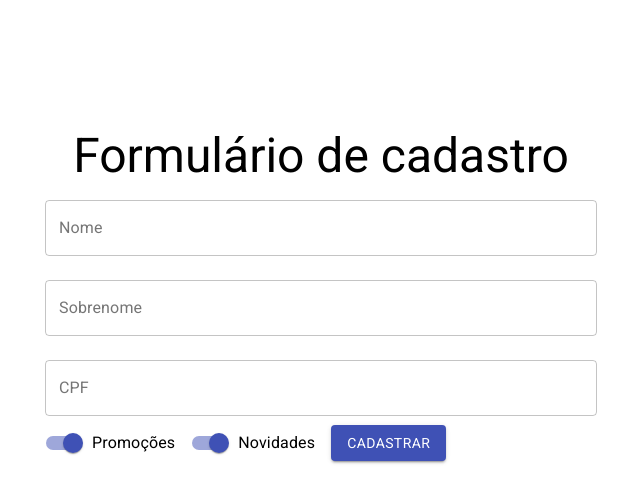
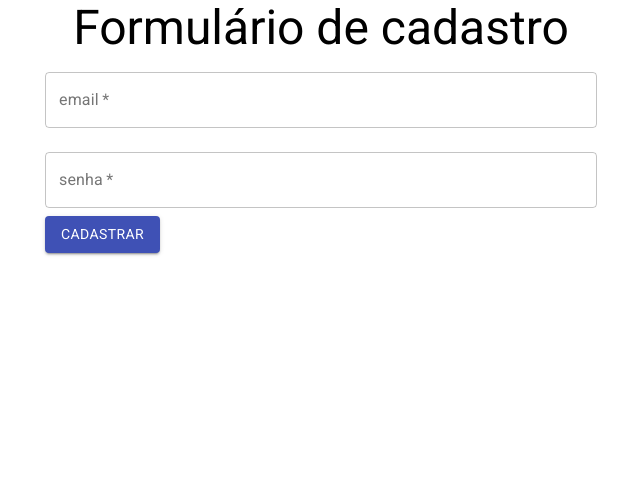
Before and after one commit to Vanessa-Motta/formulario-de-cadastro, a React (Create React App) app: page / in a window 1280 px wide. Shown: the top 502 px of the page, without its empty margins (319-959 px from the left). Built offline with nearby package versions, Linux system fonts and the light colour scheme.

Commit message:
separando-formularios

```diff
--- a/src/App.css
+++ b/src/App.css
@@ -28,11 +28,6 @@
   color: #61dafb;
 }
 
-.container {
-  margin-top: 10%;
-}
-
-
 @keyframes App-logo-spin {
   from {
     transform: rotate(0deg);
--- a/src/App.js
+++ b/src/App.js
@@ -7,7 +7,7 @@ import { Container, Typography } from "@material-ui/core"
 class App extends Component {
   render() {
     return (
-      <Container className="container" component="article" maxWidth="sm">
+      <Container component="article" maxWidth="sm">
         <Typography variant="h3" component="h1" align="center" >Formulário de cadastro</Typography>
         <FormularioCadastro aoEnviar={aoEnviarForm}  validarCPF={validarCPF} />
       </Container>
--- /dev/null
+++ b/src/components/FormularioCadastro/DadosDeEntrega.jsx
@@ -0,0 +1,15 @@
+import React from 'react';
+import { TextField, Button } from '@material-ui/core';
+
+export default function DadosDeEntrega() {
+	return (
+		<form>
+		<TextField  id="cep" label="cep" variant="outlined" margin='normal' type="number" />
+		<TextField  id="endereço" label="endereço" variant="outlined" margin='normal' type="text" fullWidth  />
+		<TextField  id="numero" label="numero" variant="outlined" margin='normal' type="number" fullWidth />
+		<TextField  id="cidade" label="cidade" variant="outlined" margin='normal' type="text" />
+		<TextField  id="estado" label="estado" variant="outlined" margin='normal' type="text" />
+		<Button type="submit" variant="contained" color="primary" fullWidth>Finalizar Cadastro</Button>
+		</form>
+	)
+}
--- /dev/null
+++ b/src/components/FormularioCadastro/DadosPessoais.jsx
@@ -0,0 +1,43 @@
+import React, { useState } from "react";
+import { TextField, Button, Switch, FormControlLabel } from "@material-ui/core";
+
+
+export default function DadosPessoais({aoEnviar, validarCPF}) {
+  const [name, setName] = useState("");
+  const [lastname, setLastName] = useState("");
+  const [cpf, setCpf] = useState("");
+  const [promotions, setPromotions] = useState("true");
+  const [news, setNews] = useState("false");
+  const [erros, setErros] = useState({ cpf:{valido: true, texto: "" }})
+
+  return (
+    <form onSubmit={(event) => { event.preventDefault(); aoEnviar({ cpf, name, lastname, news, promotions }); }}>
+      <TextField value={name} onChange={(event) => setName(event.target.value)} id="nome" label="Nome" variant="outlined" margin="normal" fullWidth />
+      <TextField value={lastname} onChange={(event) => setLastName(event.target.value)} id="sobrenome" label="Sobrenome" variant="outlined" margin="normal" fullWidth />
+      <TextField
+        value={cpf}
+        onChange={(event) => {
+          setCpf(event.target.value);
+        }}
+        onBlur={(event) => {
+          const ehValido = validarCPF(cpf);
+          setErros({ cpf: ehValido })
+        }}
+        error={!erros.cpf.valido}
+        helperText={erros.cpf.texto}
+        id="CPF"
+        label="CPF"
+        variant="outlined"
+        margin="normal"
+        fullWidth />
+      <FormControlLabel checked={promotions} label="Promoções" control={<Switch onChange={(event) => setPromotions(event.target.checked)} name="promocoes" color="primary" />} />
+      <FormControlLabel checked={news} label="Novidades" control={<Switch onChange={(event) => setNews(event.target.checked)} name="news" color="primary" />} />
+      <Button type="submit" variant="contained" color="primary">Cadastrar </Button>
+    </form>
+
+
+
+
+
+  );
+}
--- /dev/null
+++ b/src/components/FormularioCadastro/DadosUsuario.jsx
@@ -0,0 +1,18 @@
+import { TextField, Button } from '@material-ui/core';
+import React from 'react';
+
+export default function FormularioCadastro({aoEnviar}) {
+	return (
+		<form
+		onSubmit={(event) =>{
+			event.preventDefault()
+			aoEnviar()
+		}}
+
+		>
+			<TextField required id="email" label="email" variant="outlined" margin='normal' fullWidth type="email" />
+			<TextField required id="senha" label="senha" variant="outlined" margin='normal' fullWidth type="password" />
+			<Button type="submit" variant="contained" color="primary" >Cadastrar</Button>
+		</form>
+	);
+}
--- a/src/components/FormularioCadastro/FormularioCadastro.jsx
+++ b/src/components/FormularioCadastro/FormularioCadastro.jsx
@@ -1,43 +1,26 @@
-import React, { useState } from "react";
-import { TextField, Button, Switch, FormControlLabel } from "@material-ui/core";
+import React, { useState } from 'react';
+import DadosPessoais from './DadosPessoais';
+import DadosUsuario from './DadosUsuario'
+import DadosDeEntrega from './DadosDeEntrega';
 
 
-export default function FormularioCadastro({ aoEnviar, validarCPF }) {
-  const [name, setName] = useState("");
-  const [lastname, setLastName] = useState("");
-  const [cpf, setCpf] = useState("");
-  const [promotions, setPromotions] = useState("true");
-  const [news, setNews] = useState("false");
-  const [erros, setErros] = useState({ cpf:{valido: true, texto: "" }})
+function FormularioCadastro({ aoEnviar, validarCPF }) {
+  const [etapaatual, setEtapaAtual] = useState(0);
+
+  const fomularioAtual = [
+    <DadosUsuario aoEnviar={proximo} />,
+    <DadosPessoais aoEnviar={proximo} validarCPF={validarCPF} />,
+    <DadosDeEntrega aoEnviar={aoEnviar} />
+  ];
+
+  function proximo() {
+    setEtapaAtual(etapaatual + 1)
+  }
 
   return (
-    <form onSubmit={(event) => { event.preventDefault(); aoEnviar({ cpf, name, lastname, news, promotions }); }}>
-      <TextField value={name} onChange={(event) => setName(event.target.value)} id="nome" label="Nome" variant="outlined" margin="normal" fullWidth />
-      <TextField value={lastname} onChange={(event) => setLastName(event.target.value)} id="sobrenome" label="Sobrenome" variant="outlined" margin="normal" fullWidth />
-      <TextField
-        value={cpf}
-        onChange={(event) => {
-          setCpf(event.target.value);
-        }}
-        onBlur={(event) => {
-          const ehValido = validarCPF(cpf);
-          setErros({ cpf: ehValido })
-        }}
-        error={!erros.cpf.valido}
-        helperText={erros.cpf.texto}
-        id="CPF"
-        label="CPF"
-        variant="outlined"
-        margin="normal"
-        fullWidth />
-      <FormControlLabel checked={promotions} label="Promoções" control={<Switch onChange={(event) => setPromotions(event.target.checked)} name="promocoes" color="primary" />} />
-      <FormControlLabel checked={news} label="Novidades" control={<Switch onChange={(event) => setNews(event.target.checked)} name="news" color="primary" />} />
-      <Button type="submit" variant="contained" color="primary">Cadastrar </Button>
-    </form>
-
-
-
-
-
+    <>
+      {fomularioAtual[etapaatual]}
+    </>
   );
 }
+export default FormularioCadastro;
```
